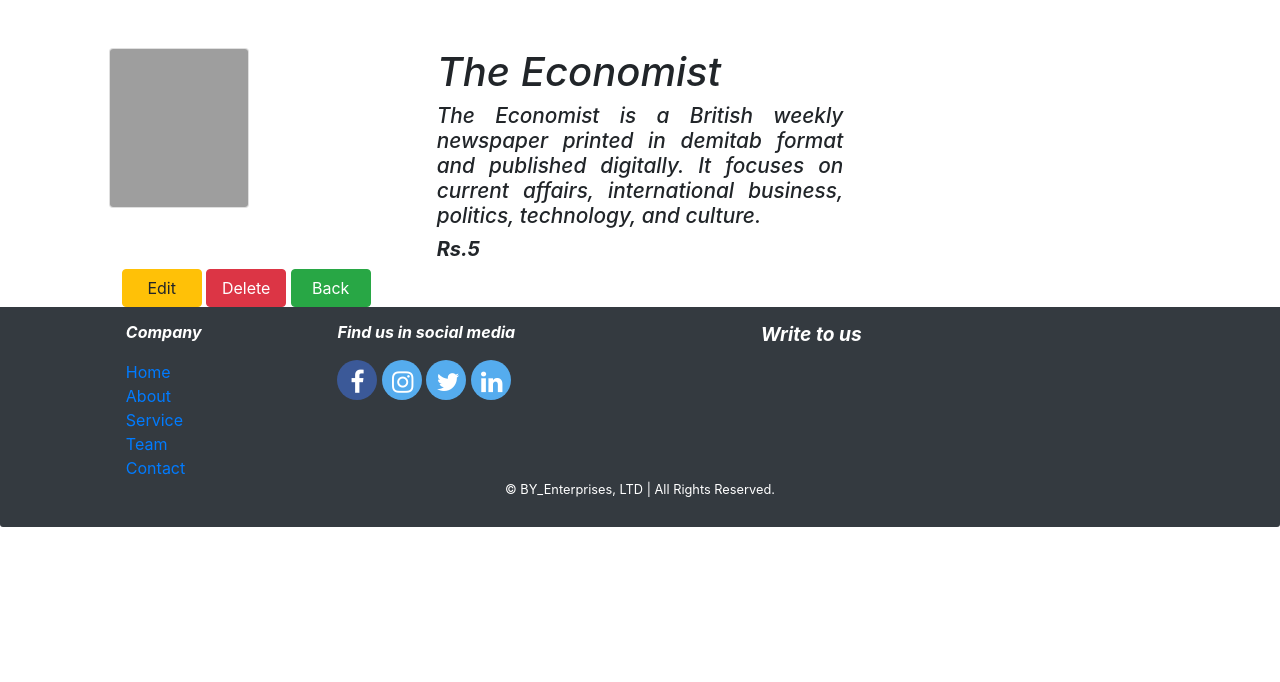
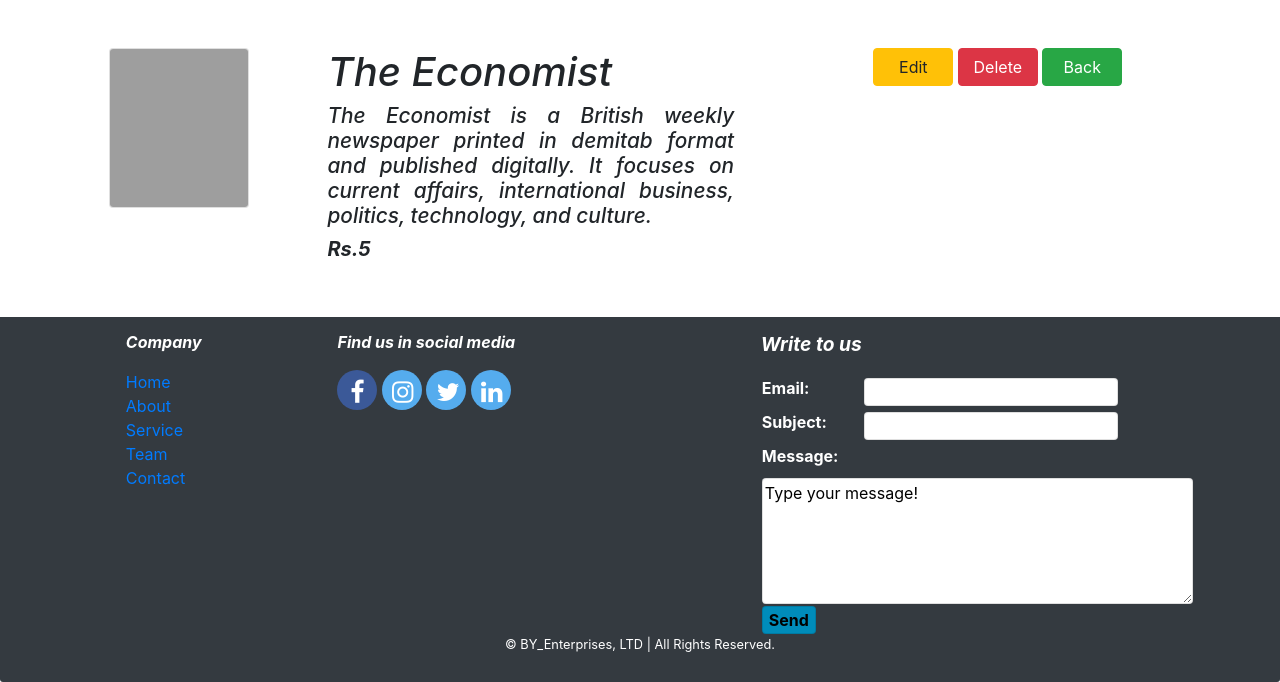
Before and after one commit to Brij123987/E_library, a Django app: page /book/detail_m/1/ in a window 1280 px wide. Shown: the part 250-932 px from the top of the page. Before the commit the page ends 777 px from the top, so only its background shows below. Run offline with Django 4.2, Linux system fonts and the light colour scheme; data comes from the database, SQL or seed files in the repository; both versions use the stored data as it was after the commit; grey boxes are pictures that could not be loaded.

Commit message:
commit:22

```diff
--- a/library/book/templates/book/base.html
+++ b/library/book/templates/book/base.html
@@ -113,7 +113,27 @@
     </div>
     <div class="col-md-3 offset-md-1">
       <p style="color: white; font-size: 1.2rem; font-style: italic;"><b>Write to us</b></p>
-      <form action="">
+      <form method="POST">
+      <table>
+        <tr>
+          <td><label for="email" style="color: white;"><b>Email:</b></label></td>
+          <td><input type="email" name="email" id="email" class="card"></td>
+        </tr>
+        <tr>
+          <td><label for="subject" style="color: white;"><b>Subject:</b></label></td>
+          <td><input type="text" name="text" id="text" class="card"></td>
+        </tr>
+        <tr>
+          <td><label for="message" style="color: white;"><b>Message:</b></label></td>
+        </tr>
+        <tr>
+          <td colspan="2"><textarea name="message" id="message" cols="40" rows="5" class="card">Type your message! </textarea></td>
+        </tr>
+        <tr>
+          <td colspan="2"><button type="submit" class="card" style="color:black; background-color: #008CBA; font-size: 1rem;"><b>Send</b></button></td>
+        </tr>
+      </table>
+
 
       </form>
 
--- a/library/book/templates/book/comic.html
+++ b/library/book/templates/book/comic.html
@@ -11,7 +11,7 @@
     {% block body %}
 
 
-    <h1 style="font-style: italic;font-size: 2rem;">Comic's</h1>
+    <h1 style="font-style: italic;font-size: 2rem;">Comic's:</h1>
     {% for comic in comiclist %}
     <div class="row mb-4">
         <div class="col-md-1.5 offset-md-3">
--- a/library/book/templates/book/detail_m.html
+++ b/library/book/templates/book/detail_m.html
@@ -9,7 +9,7 @@
 </head>
 <body>
     {% block body %}
-    <div class="row">
+    <div class="row mb-5">
         <div class="col-md-2 offset-md-1">
             <img
             src="{{ magazine.magazine_image }}"
@@ -19,7 +19,7 @@
             >
 
         </div>
-        <div class="col-md-4 offset-md-1">
+        <div class="col-md-4 offset-md-0">
             <h1
             style="font-style: italic;">
             {{ magazine.magazine_name }}
@@ -40,7 +40,6 @@
                 <b>Rs.{{ magazine.magazine_price }}</b>
             </h5>
 
-        </div>
         </div>
         <div class="col-md-3 offset-md-1">
 
@@ -68,6 +67,9 @@
             Back
             </a>
 
-    </div>    {% endblock %}
+        </div>
+    </div>
+
+    {% endblock %}
 </body>
 </html>
--- a/library/book/templates/book/magazine.html
+++ b/library/book/templates/book/magazine.html
@@ -11,7 +11,7 @@
     {% block body %}
 
 
-    <h1 style="font-style: italic; font-size: 2rem;">Magazine's</h1>
+    <h1 style="font-style: italic; font-size: 2rem;">Magazine's:</h1>
     {% for magazine in magazinelist %}
     <div class="row mb-4">
         <div class="col-md-1.5 offset-md-3">
```
Also changed, not shown: library/book/templates/book/detail.html (+4 -3 lines), library/book/templates/book/detail_c.html (+4 -3 lines), library/db.sqlite3. Lines whose indentation alone changed are shown as unchanged.
